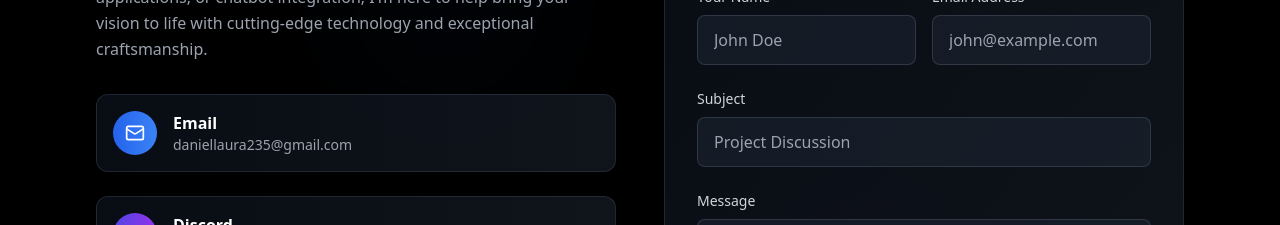
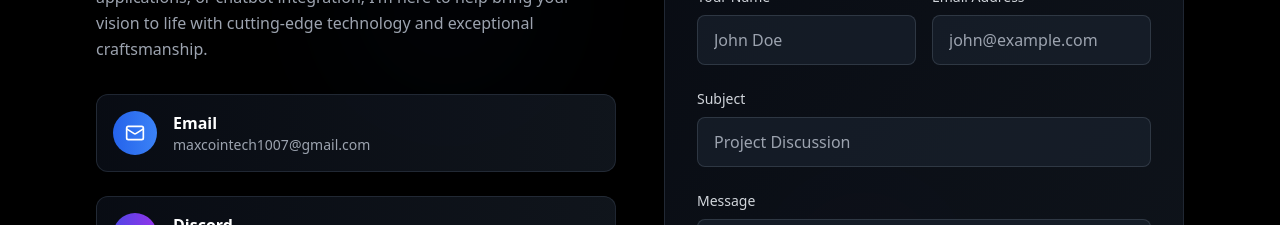
Before and after one commit to maxcointech0000/maxcointech0000-portfolio, a React (Vite) app: page / in a window 1280 px wide. Shown: the part 5660-5885 px from the top of the page. Built offline with nearby package versions, Linux system fonts and the light colour scheme.

Commit message:
Update Gmail

```diff
--- a/src/components/features/ContactSection.tsx
+++ b/src/components/features/ContactSection.tsx
@@ -36,7 +36,7 @@ Message:
 ${formData.message}
       `);
 
-      window.open(`mailto:daniellaura235@gmail.com?subject=${subject}&body=${body}`);
+      window.open(`mailto:maxcointech1007@gmail.com?subject=${subject}&body=${body}`);
 
       setSubmitStatus('success');
       setFormData({ name: '', email: '', subject: '', message: '' });
@@ -80,7 +80,7 @@ ${formData.message}
             {/* Contact methods */}
             <div className="space-y-6">
               <a
-                href="mailto:daniellaura235@gmail.com"
+                href="mailto:maxcointech1007@gmail.com"
                 className="group flex items-center gap-4 p-4 bg-gradient-to-r from-gray-900/50 to-gray-800/50 backdrop-blur-sm rounded-xl border border-gray-700/50 hover:border-blue-500/50 transition-all duration-300"
               >
                 <div className="p-3 bg-gradient-to-r from-blue-600 to-blue-500 rounded-full group-hover:scale-110 transition-transform">
@@ -90,7 +90,7 @@ ${formData.message}
                   <div className="font-semibold text-white group-hover:text-blue-400 transition-colors">
                     Email
                   </div>
-                  <div className="text-gray-400 text-sm">daniellaura235@gmail.com</div>
+                  <div className="text-gray-400 text-sm">maxcointech1007@gmail.com</div>
                 </div>
               </a>
 
--- a/src/components/features/HeroSection.tsx
+++ b/src/components/features/HeroSection.tsx
@@ -89,7 +89,7 @@ const HeroSection = () => {
         {/* Social links */}
         <div className="flex justify-center gap-6 mb-16">
           <a
-            href="mailto:daniellaura235@gmail.com"
+            href="mailto:maxcointech1007@gmail.com"
             className="group flex items-center gap-3 px-6 py-3 bg-gradient-to-r from-blue-600 to-blue-500 text-white rounded-full hover:shadow-lg hover:shadow-blue-500/25 transform hover:-translate-y-1 transition-all duration-300"
           >
             <Mail size={20} />
--- a/src/components/layout/Footer.tsx
+++ b/src/components/layout/Footer.tsx
@@ -25,7 +25,7 @@ const Footer = () => {
             </p>
             <div className="flex gap-4">
               <a
-                href="mailto:daniellaura235@gmail.com"
+                href="mailto:maxcointech1007@gmail.com"
                 className="p-3 bg-gray-800 hover:bg-blue-600 text-gray-300 hover:text-white rounded-full transition-colors"
               >
                 <Mail size={18} />
```
Also changed, not shown: 1 other file (tests, documents, lock files or other folders).
